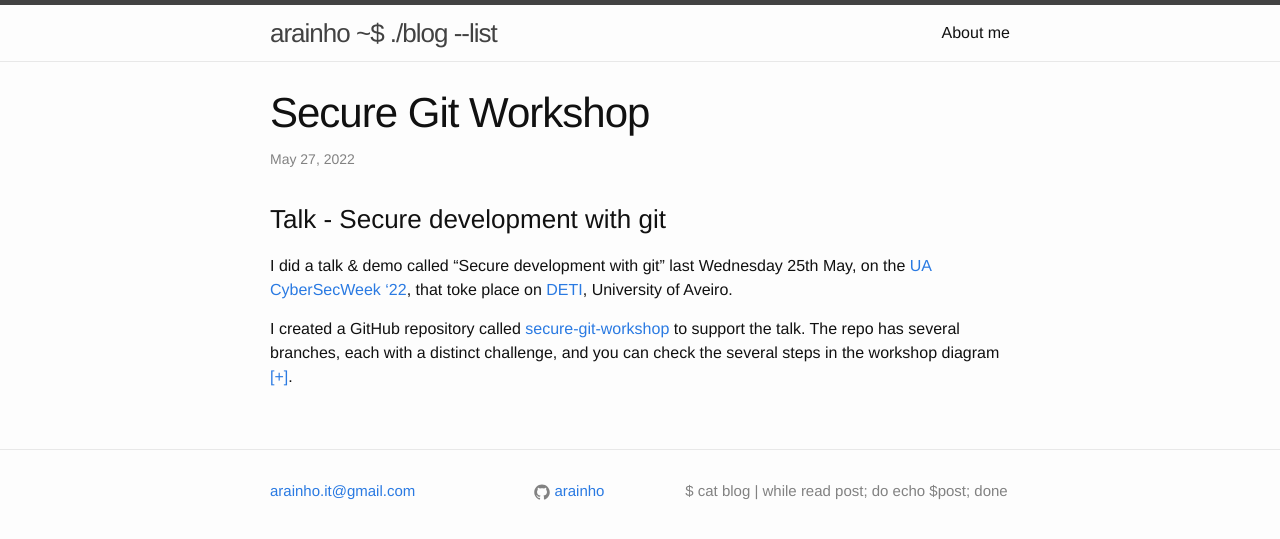
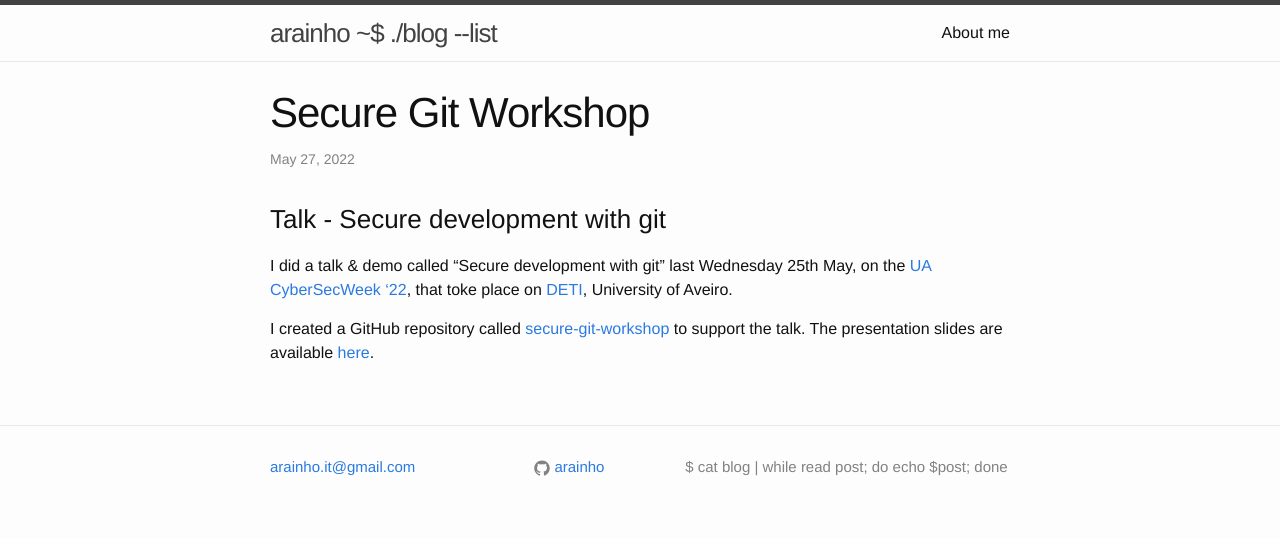
Before and after one commit to arainho/arainho.github.io, a Jekyll site: the page built from _posts/2022-05-27-secure-git-workshop.md, in a window 1280 px wide. Shown: the top 539 px of the page. Built offline with Jekyll 4.4.1, drawn with Linux system fonts in a browser that asks for light colours; our own code applies the rules of GitHub Pages for plain Markdown files.

Commit message:
Update 2022-05-27-secure-git-workshop.md

```diff
--- a/_posts/2022-05-27-secure-git-workshop.md
+++ b/_posts/2022-05-27-secure-git-workshop.md
@@ -3,4 +3,4 @@
 I did a talk & demo called "Secure development with git" last Wednesday 25th May, on the [UA CyberSecWeek '22](https://cybersecweek.ua.pt/program.html), that toke place on [DETI](https://www.ua.pt/deti/), University of Aveiro.
 
 I created a GitHub repository called [secure-git-workshop](https://github.com/arainho/secure-git-workshop) to support the talk.
-The repo has several branches, each with a distinct challenge, and you can check the several steps in the workshop diagram [[+]](https://github.com/arainho/secure-git-workshop/blob/main/workshop_steps.png).
+The presentation slides are available [here](https://github.com/arainho/secure-git-workshop/blob/main/assets/git-secure-workshop.pdf).
```
